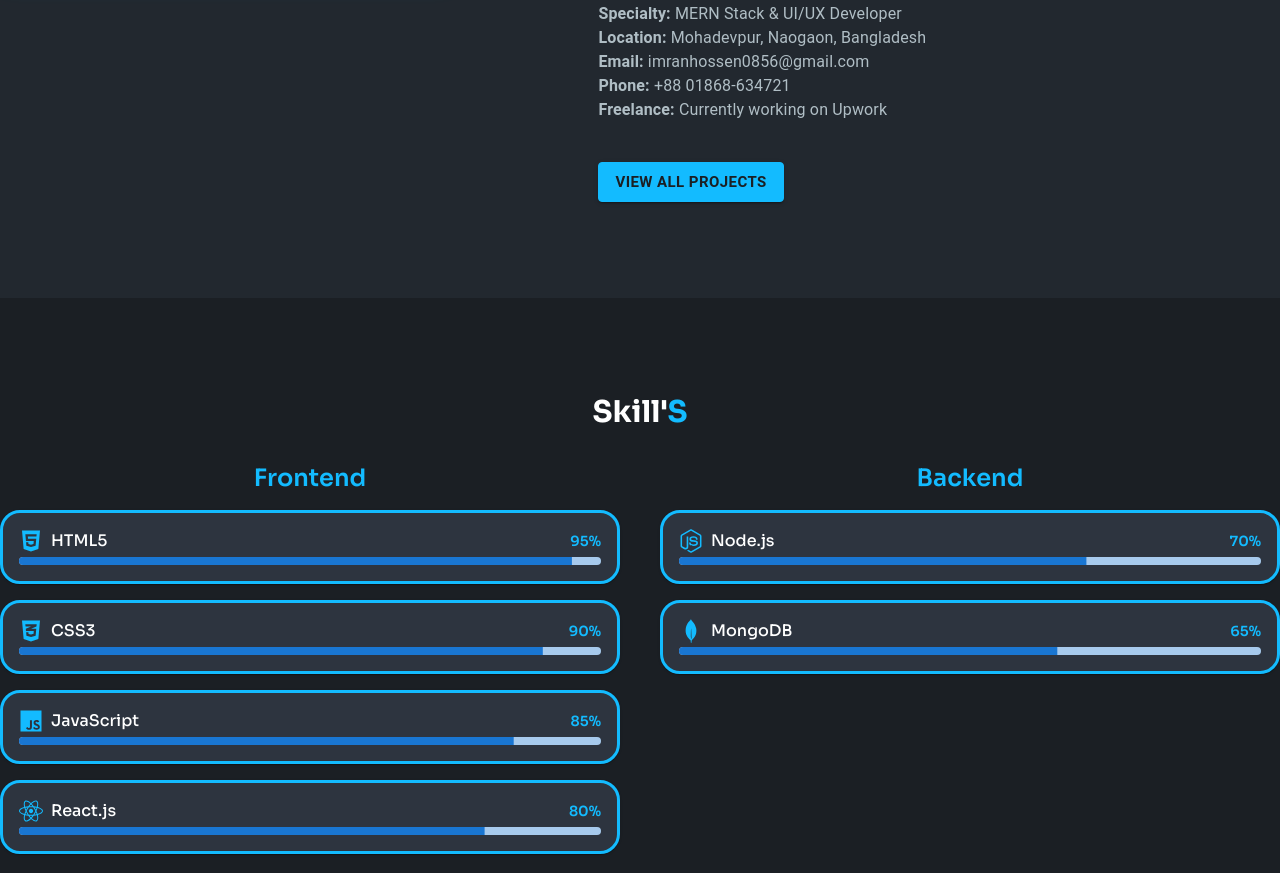
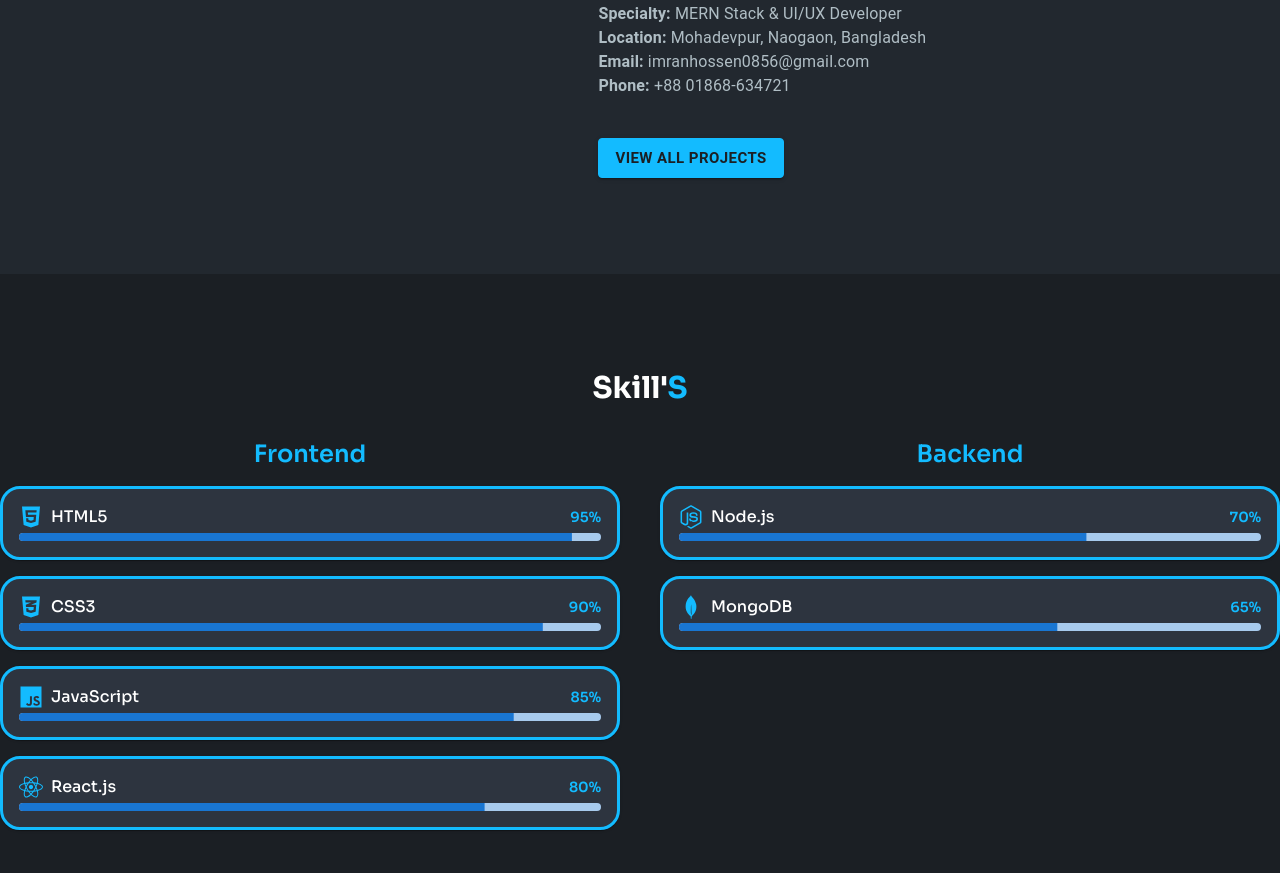
Before and after one commit to imran-information/my-portfolio, a React (Vite) app: page / in a window 1280 px wide. Shown: the part 1592-2465 px from the top of the page. Built offline with nearby package versions, Linux system fonts and the light colour scheme.

Commit message:
All done

```diff
--- a/src/componets/AboutSection.jsx
+++ b/src/componets/AboutSection.jsx
@@ -80,7 +80,6 @@ const AboutSection = () => {
                             <li><strong>Location:</strong> Mohadevpur, Naogaon, Bangladesh</li>
                             <li><strong>Email:</strong> imranhossen0856@gmail.com</li>
                             <li><strong>Phone:</strong> +88 01868-634721</li>
-                            <li><strong>Freelance:</strong> Currently working on Upwork</li>
                         </ul>
                     </Typography>
                 </Box>
--- a/src/componets/Navbar.jsx
+++ b/src/componets/Navbar.jsx
@@ -101,6 +101,7 @@ const Navbar = () => {
                     <Button
                         variant="outlined"
                         sx={{
+                            marginRight: { xs: '24px', md: '0' },
                             backgroundColor: '#1b1f24',
                             color: '#13bbff',
                             border: '1px solid #13bbff',
```
